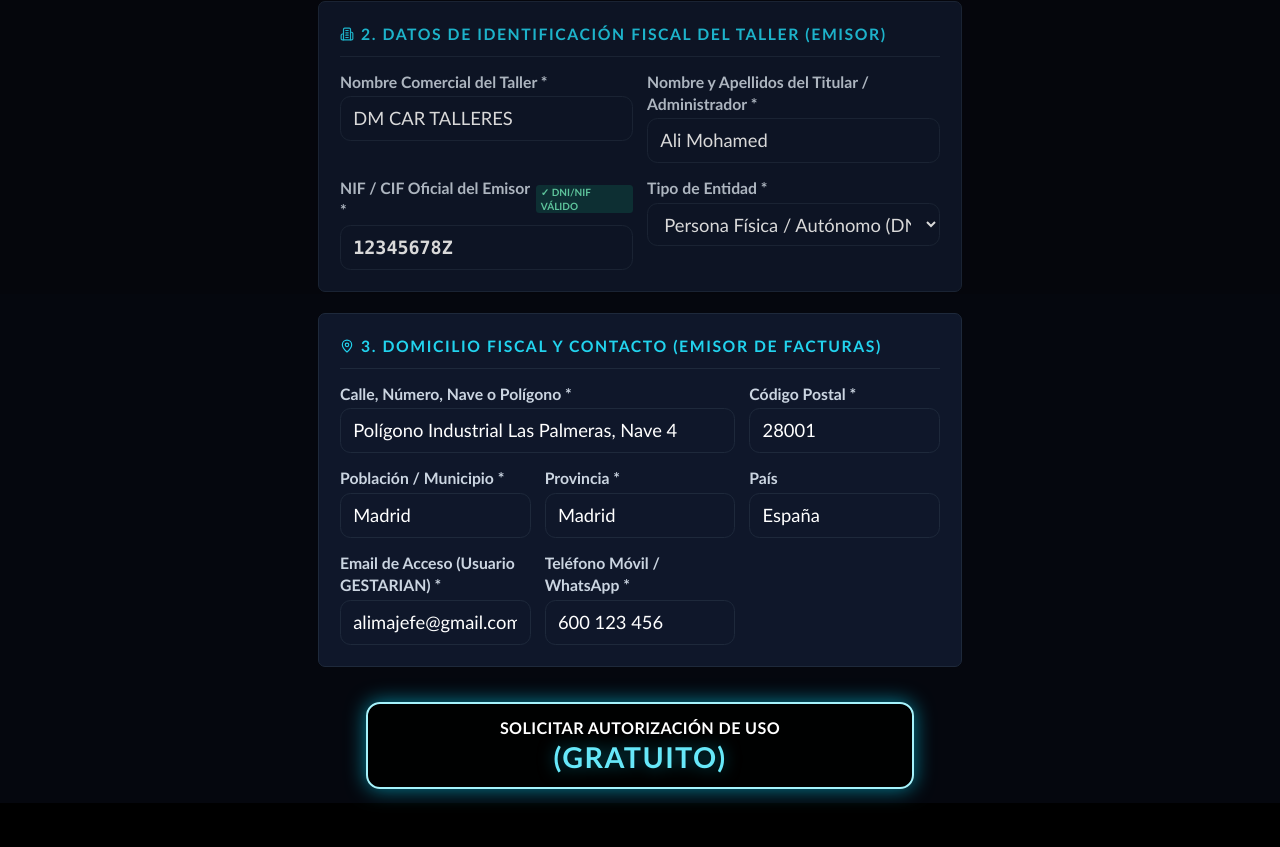
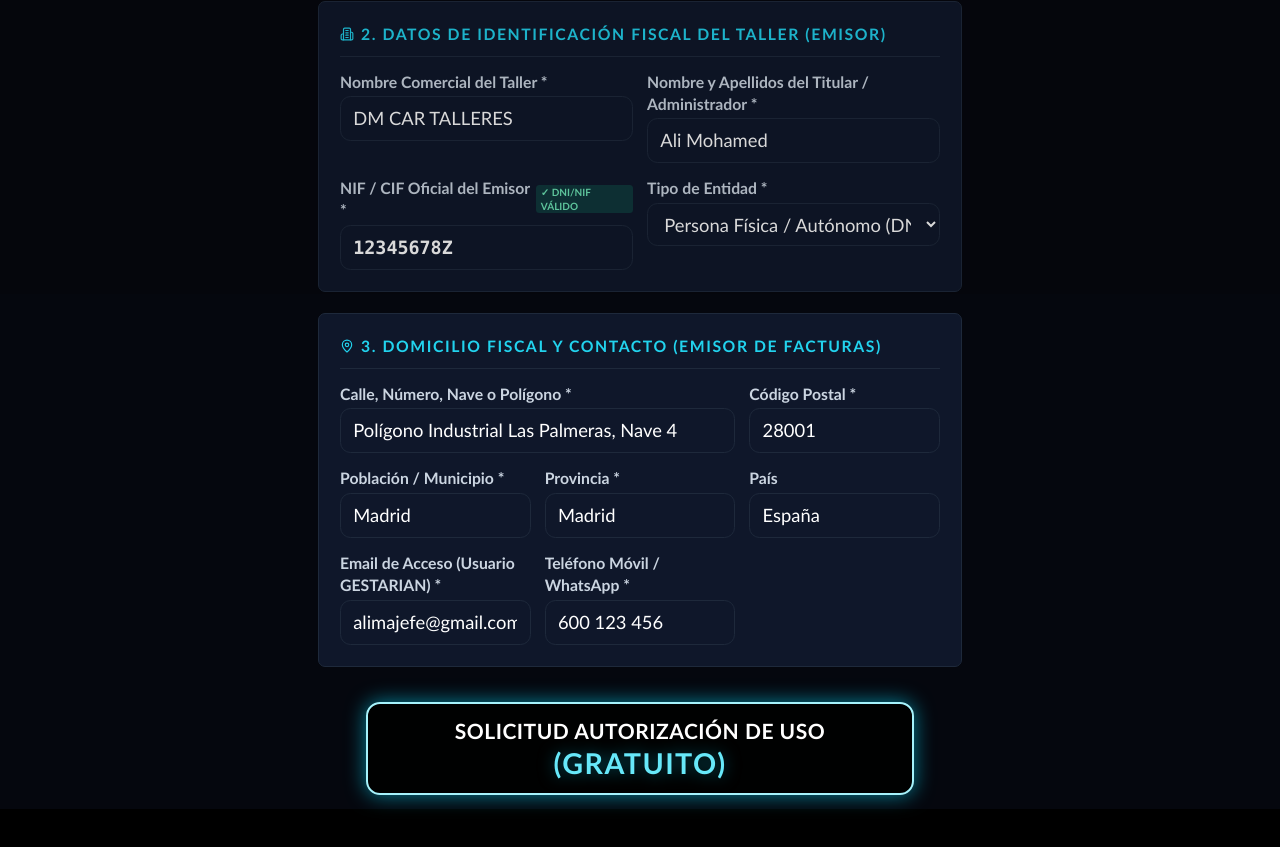
Before and after one commit to integralsink-png/GESTARIAN-DM-CAR, a React (Vite) app: page / in a window 1280 px wide. Shown: the part 506-1353 px from the top of the page. Built offline with nearby package versions, Linux system fonts and the light colour scheme; no server answers; the database is empty.

Commit message:
style: texto SOLICITUD AUTORIZACION DE USO escala x1.3 en boton de registro

```diff
--- a/src/pages/RegistroUsuarioTallerPage.tsx
+++ b/src/pages/RegistroUsuarioTallerPage.tsx
@@ -412,9 +412,9 @@ export function RegistroUsuarioTallerPage() {
             <div className="w-full mx-auto flex flex-col items-center justify-center leading-tight">
               <span
                 className="w-full block text-center font-black tracking-wide whitespace-nowrap overflow-hidden text-ellipsis"
-                style={{ fontSize: 'clamp(0.75rem, 3.3vw, 1.15rem)' }}
+                style={{ fontSize: 'clamp(0.98rem, 4.3vw, 1.5rem)' }}
               >
-                {loading ? 'PROCESANDO AUTORIZACIÓN...' : 'SOLICITAR AUTORIZACIÓN DE USO'}
+                {loading ? 'PROCESANDO AUTORIZACIÓN...' : 'SOLICITUD AUTORIZACIÓN DE USO'}
               </span>
               {!loading && (
                 <span
```
